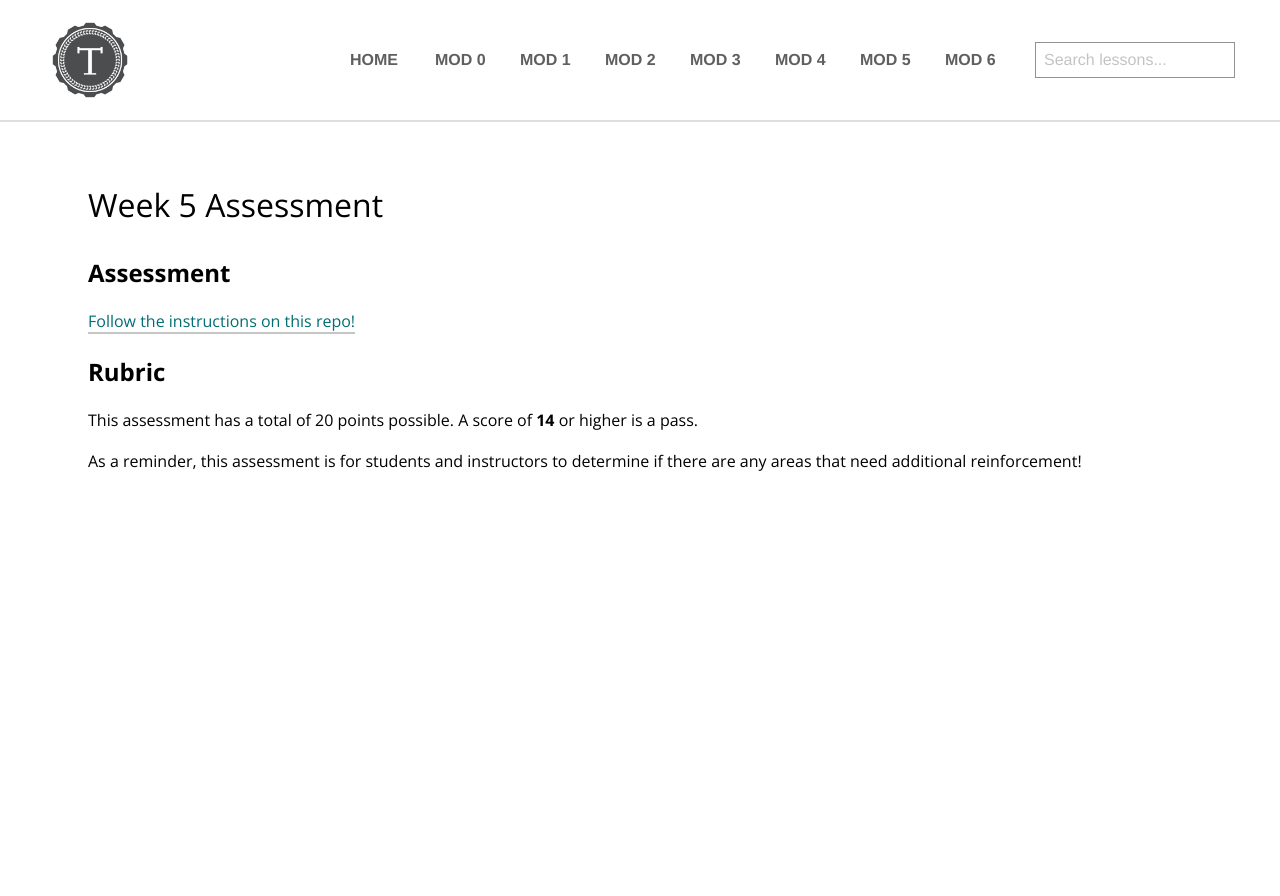
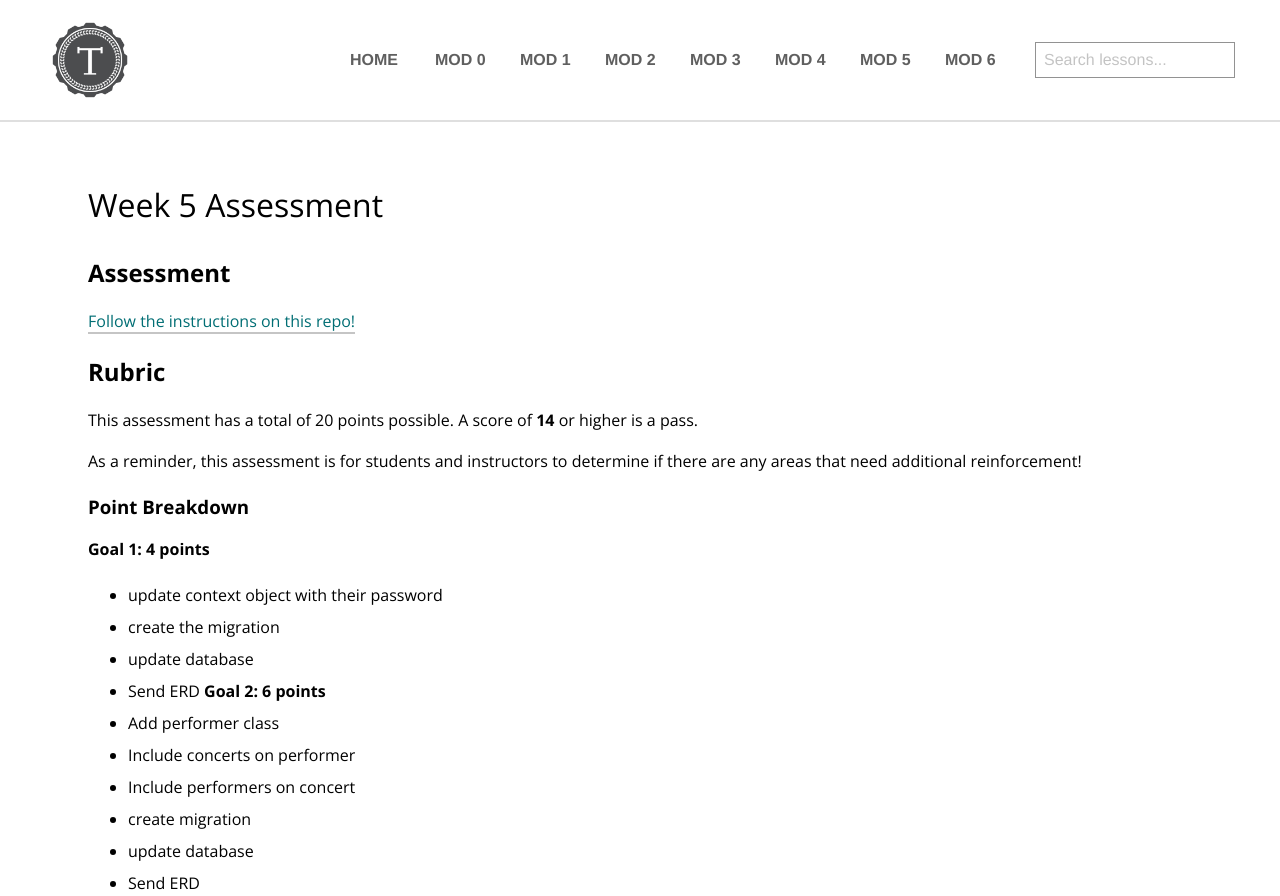
Before and after one commit to turingschool/launch-curriculum, a Jekyll site: the page built from module2/assessments/week5-4577.md, in a window 1280 px wide, cut to the strip 0-896 px from the top of the page. Built offline with Jekyll 4.4.1, drawn with Linux system fonts in a browser that asks for light colours; nearby versions of some CDN libraries; comment, search, counter and statistics services are not loaded.

Commit message:
add scoring guidelines

```diff
--- a/module2/assessments/week5-4577.md
+++ b/module2/assessments/week5-4577.md
@@ -12,3 +12,22 @@ title: Week 5 Assessment
 This assessment has a total of 20 points possible.  A score of **14** or higher is a pass.
 
 As a reminder, this assessment is for students and instructors to determine if there are any areas that need additional reinforcement!
+
+<section class='instructor-note' markdown='1'>
+
+### Point Breakdown
+
+**Goal 1: 4 points**
+* update context object with their password
+* create the migration
+* update database
+* Send ERD
+**Goal 2: 6 points**
+* Add performer class
+* Include concerts on performer
+* Include performers on concert
+* create migration
+* update database
+* Send ERD
+
+</section>
```
